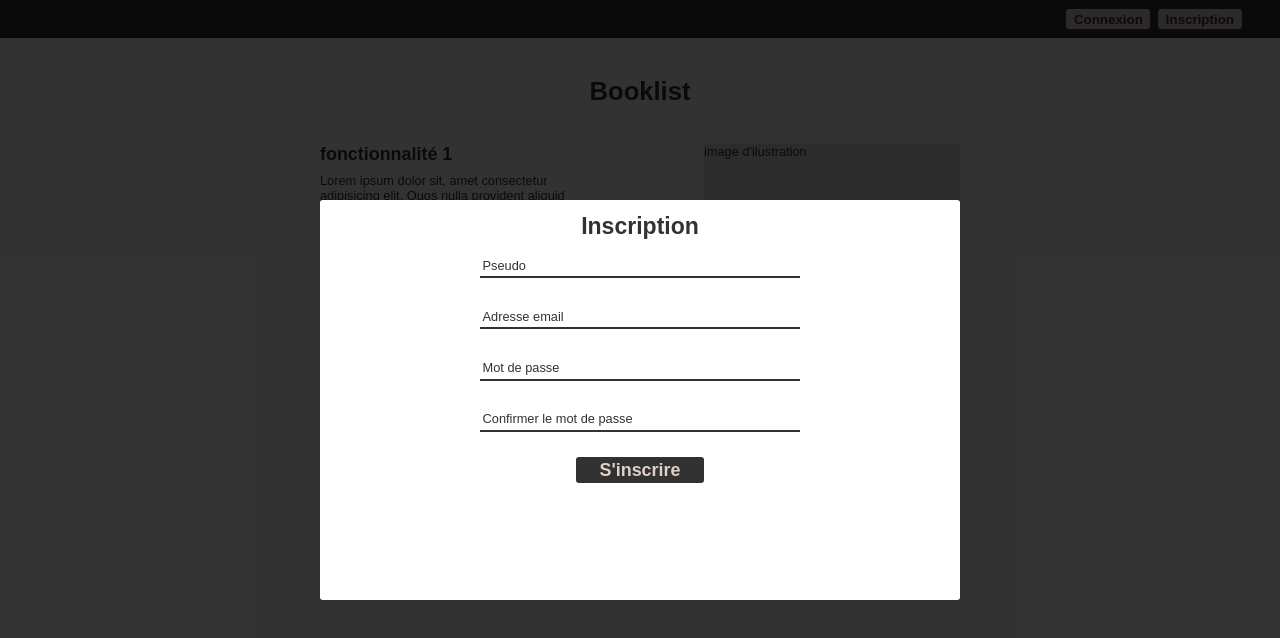
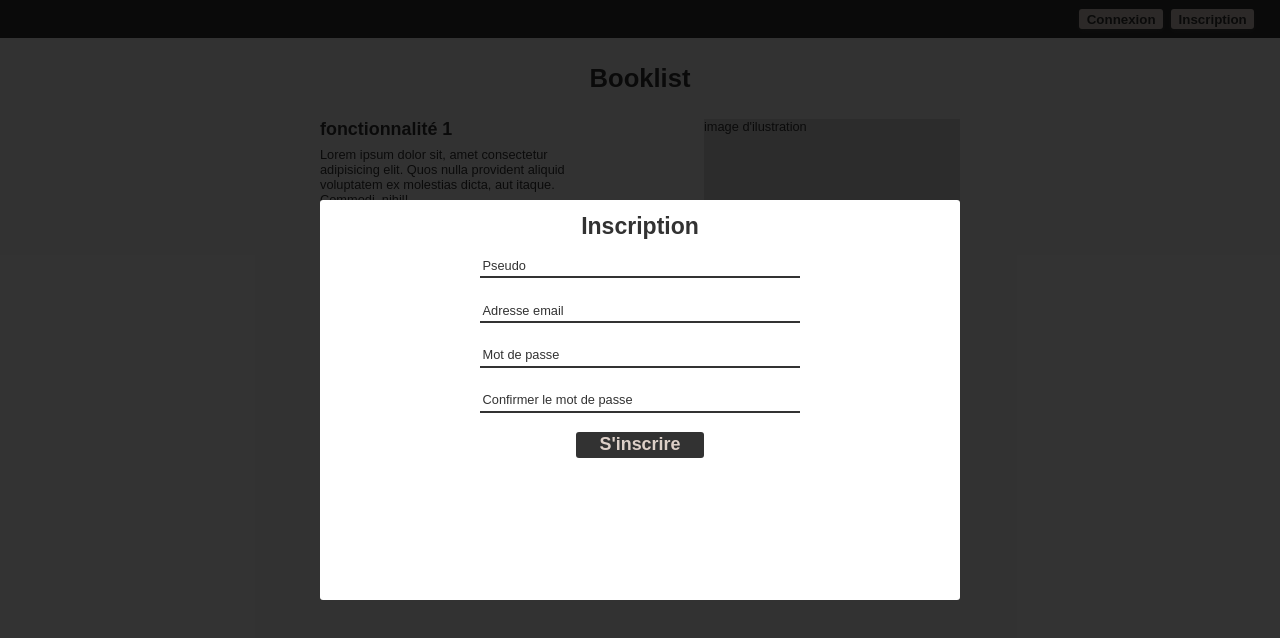
Before and after one commit to MatthieuFmt/BookList, a React (Vite) app in the folder client/: page / in a window 1280 px wide. Shown: the top 638 px of the page. Built offline with nearby package versions, Linux system fonts and the light colour scheme; a web font is replaced by a local one.

Commit message:
ajout variable scss

```diff
--- a/client/src/assets/styles/_variables.scss
+++ b/client/src/assets/styles/_variables.scss
@@ -6,8 +6,9 @@ $fourth-color: #805959;
 $space-1: 0.2rem;
 $space-2: 0.6rem;
 $space-3: 1rem;
-$space-4: 2rem;
-$space-5: 3rem;
+$space-4: 1.5rem;
+$space-5: 2rem;
+$space-6: 3rem;
 
 $font-size-1: 0.6rem;
 $font-size-2: 1rem;
```
